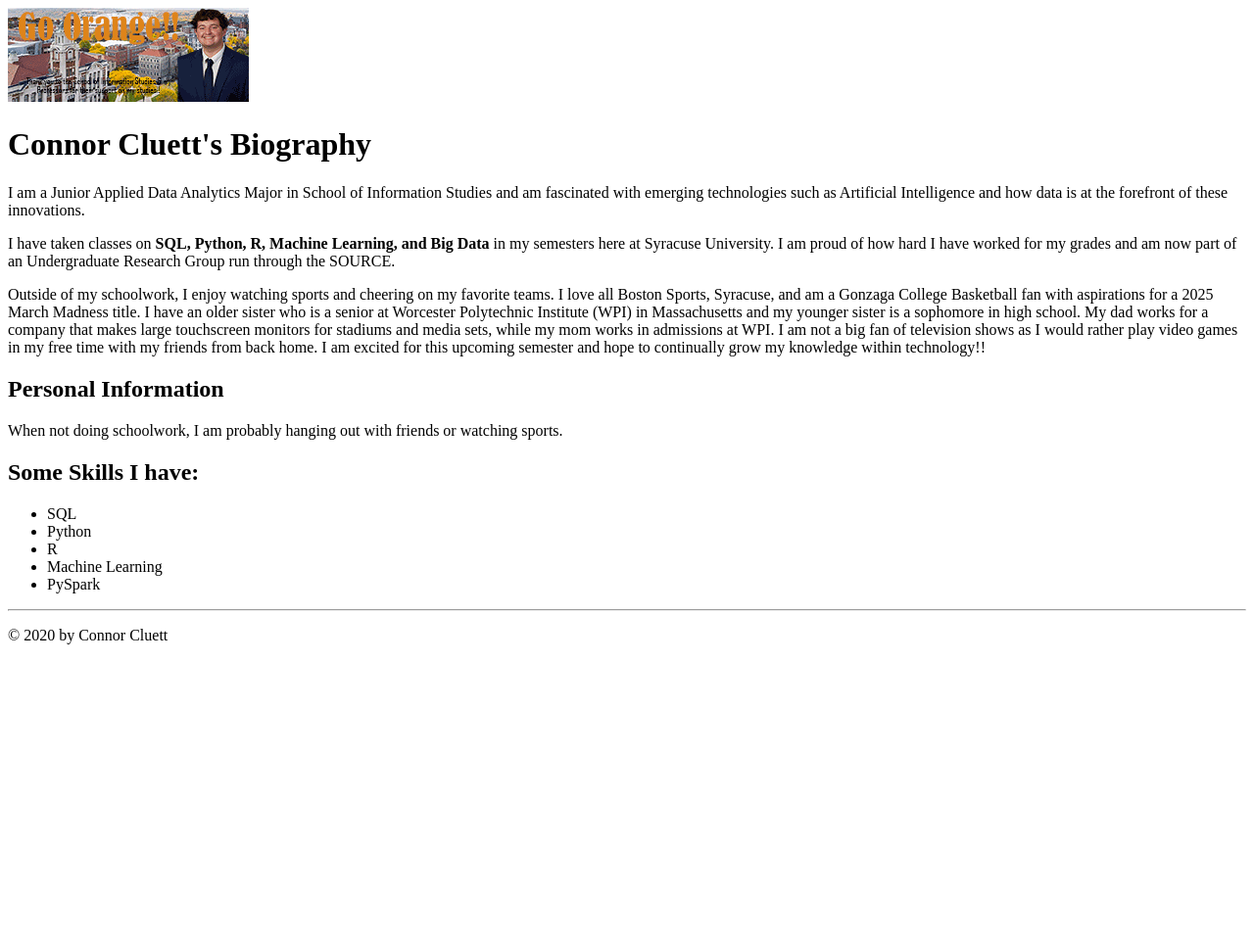
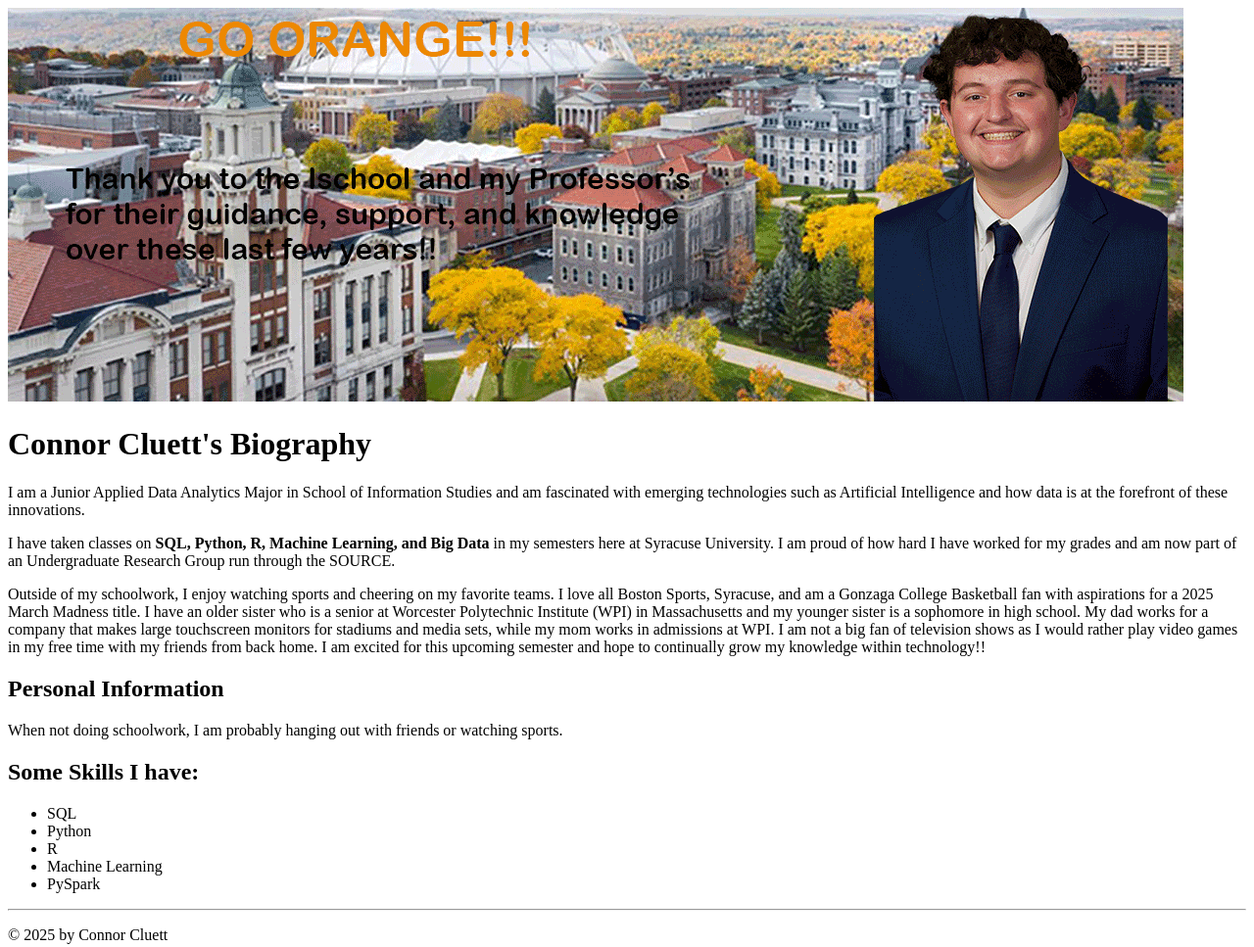
Before and after one commit to ccluett50/ist263, a plain HTML site: page lab05/cluett-bio.html in a window 1280 px wide. Shown: the whole page at 98% size. Before the commit the page ends 800 px from the top, so only its background shows below. Drawn offline with Linux system fonts and the light colour scheme.

Commit message:
some changes

```diff
--- a/lab05/cluett-bio.html
+++ b/lab05/cluett-bio.html
@@ -8,7 +8,7 @@
     </head>
 
     <body>
-        <img src="../images/connor-photo-syracuse.png" alt="Connor Cluett photoshop">
+        <img src="../images/connor-photo-syracuse-1.png" alt="Connor Cluett photoshop">
         <h1>Connor Cluett's Biography</h1>
         <p>
         I am a Junior Applied Data Analytics Major in School of Information Studies and am fascinated with emerging technologies such as Artificial Intelligence and how data is at the forefront of these innovations.
@@ -40,7 +40,7 @@
 
         <hr>
         <p>
-        &copy; 2020 by Connor Cluett
+        &copy; 2025 by Connor Cluett
         </p>
 
     </body>
```
Also changed, not shown: images/connor-photo-syracuse-1.png (added).
